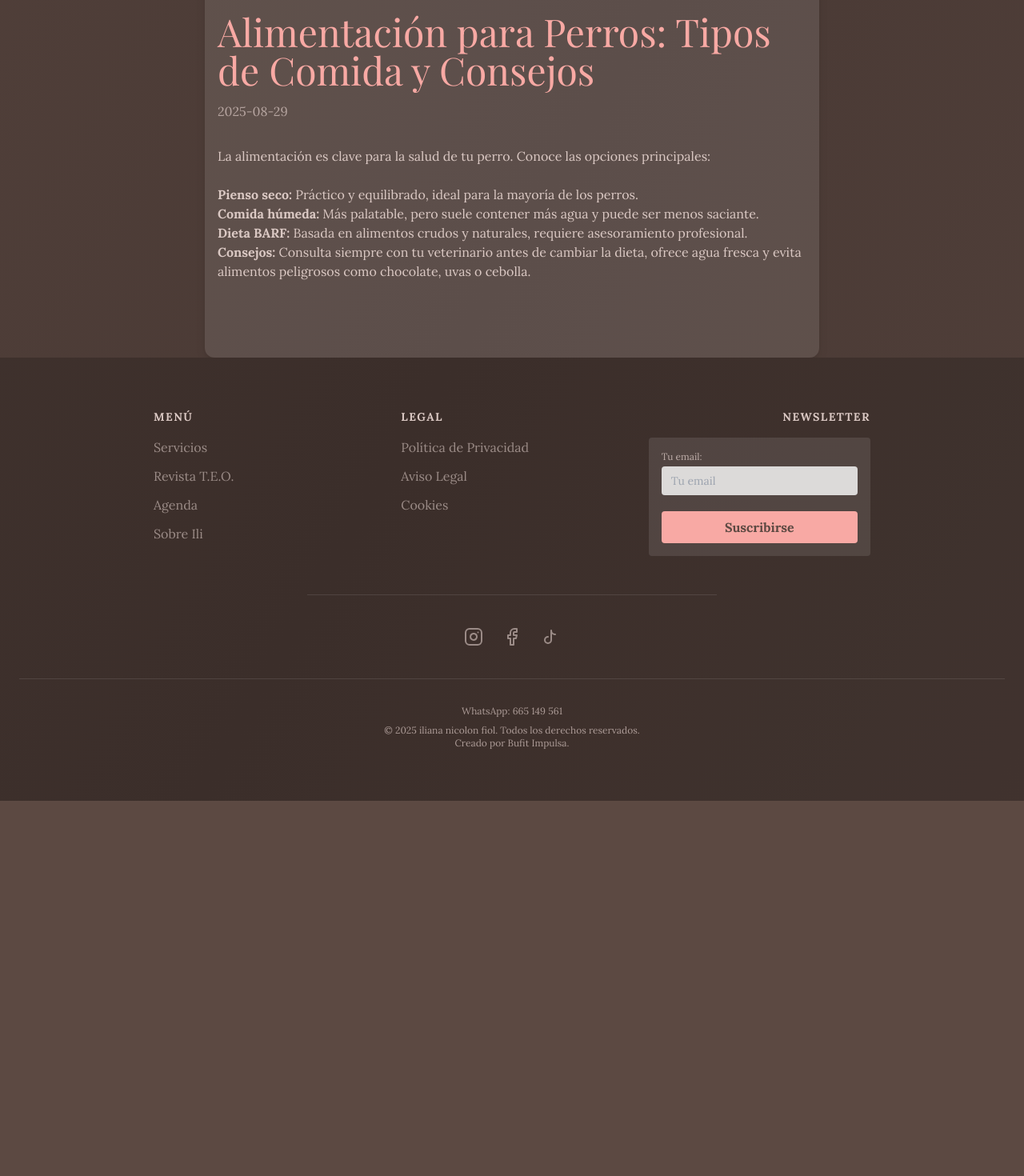
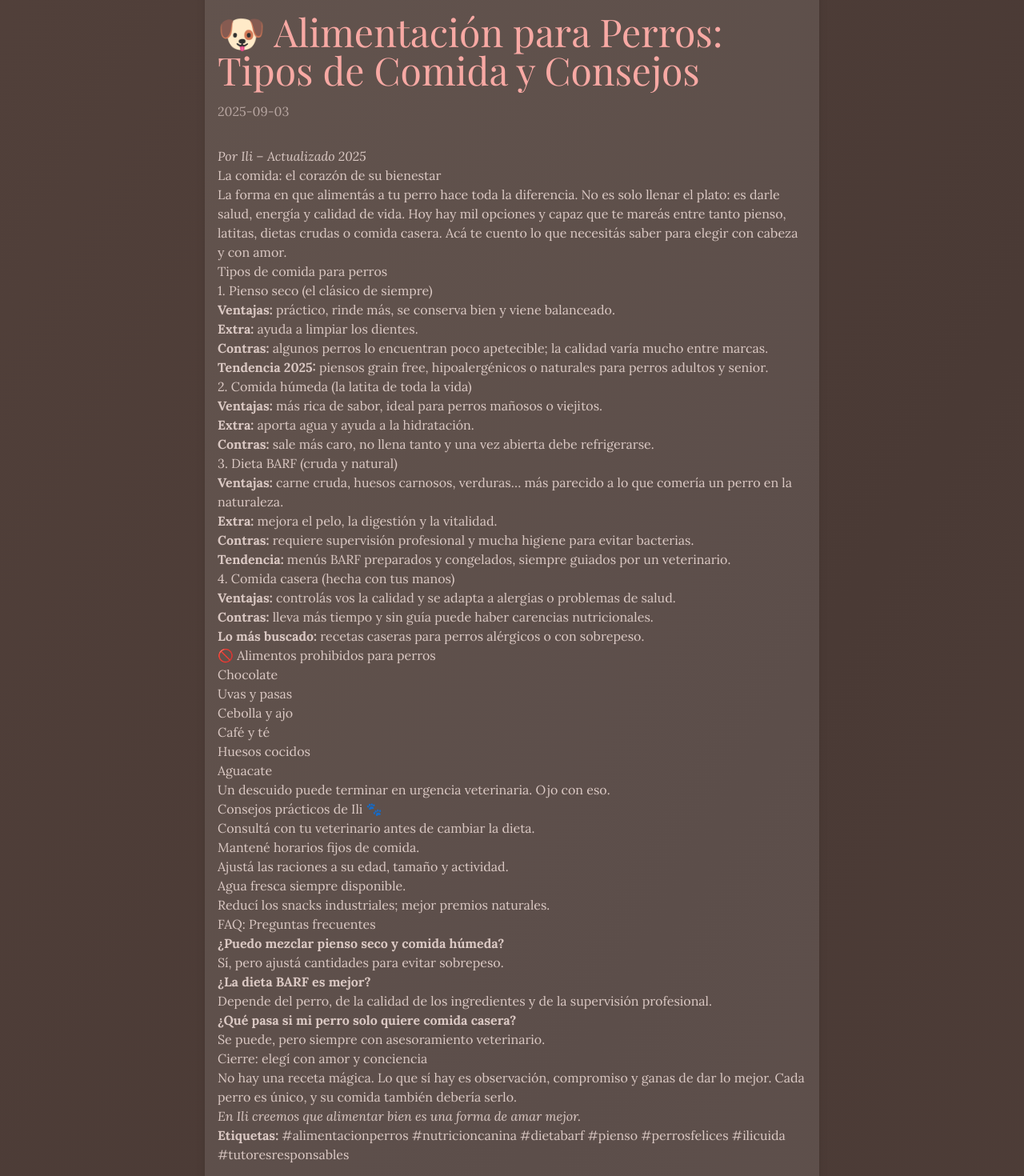
Before and after one commit to raulmcdel79/Pagina-ili, a React (Vite) app: page /blog/alimentacion-perros in a window 1280 px wide. Shown: the part 600-2070 px from the top of the page at 80% size. Before the commit the page ends 1601 px from the top, so only its background shows below. Built offline with nearby package versions, Linux system fonts and the light colour scheme; a web font is replaced by a local one.

Commit message:
Blog: actualiza 'bienvenida-blog' con título y contenido completos

```diff
--- a/components/BlogList.tsx
+++ b/components/BlogList.tsx
@@ -27,9 +27,9 @@ const posts: BlogPost[] = [
   },
   {
     slug: 'alimentacion-perros',
-    title: 'Alimentación para Perros: Tipos de Comida y Consejos',
-    date: '2025-08-29',
-    summary: 'Todo sobre alimentación canina: pienso, comida húmeda, dieta BARF y recomendaciones para una nutrición saludable.',
+  title: '🐶 Alimentación para Perros: Tipos de Comida y Consejos',
+  date: '2025-09-03',
+  summary: 'Descubrí los tipos de alimentación para perros (pienso, comida húmeda, dieta BARF y casera), consejos prácticos de nutrición y qué alimentos evitar. Guía Ili 2025.',
     image: '/imagenes/alimentacion-perros.png',
   },
 ];
--- a/components/BlogPost.tsx
+++ b/components/BlogPost.tsx
@@ -28,16 +28,94 @@ Cuidar de un perro implica mucho más que alimentarlo. Aquí tienes los puntos c
     `,
   },
   'alimentacion-perros': {
-    title: 'Alimentación para Perros: Tipos de Comida y Consejos',
-    date: '2025-08-29',
+    title: '🐶 Alimentación para Perros: Tipos de Comida y Consejos',
+    date: '2025-09-03',
     image: '/imagenes/alimentacion-perros.png',
-    description: 'Todo sobre alimentación canina: pienso, comida húmeda, dieta BARF y recomendaciones para una nutrición saludable.',
+    description: 'Descubrí los tipos de alimentación para perros (pienso, comida húmeda, dieta BARF y casera), consejos prácticos de nutrición y qué alimentos evitar. Guía Ili 2025.',
     content: `
-La alimentación es clave para la salud de tu perro. Conoce las opciones principales:<br><br>
-<b>Pienso seco:</b> Práctico y equilibrado, ideal para la mayoría de los perros.<br>
-<b>Comida húmeda:</b> Más palatable, pero suele contener más agua y puede ser menos saciante.<br>
-<b>Dieta BARF:</b> Basada en alimentos crudos y naturales, requiere asesoramiento profesional.<br>
-<b>Consejos:</b> Consulta siempre con tu veterinario antes de cambiar la dieta, ofrece agua fresca y evita alimentos peligrosos como chocolate, uvas o cebolla.
+<header>
+  <p><em>Por Ili – Actualizado 2025</em></p>
+</header>
+
+<section>
+  <h2>La comida: el corazón de su bienestar</h2>
+  <p>La forma en que alimentás a tu perro hace toda la diferencia. No es solo llenar el plato: es darle salud, energía y calidad de vida. Hoy hay mil opciones y capaz que te mareás entre tanto pienso, latitas, dietas crudas o comida casera. Acá te cuento lo que necesitás saber para elegir con cabeza y con amor.</p>
+</section>
+
+<section>
+  <h2>Tipos de comida para perros</h2>
+
+  <h3>1. Pienso seco (el clásico de siempre)</h3>
+  <ul>
+    <li><strong>Ventajas:</strong> práctico, rinde más, se conserva bien y viene balanceado.</li>
+    <li><strong>Extra:</strong> ayuda a limpiar los dientes.</li>
+    <li><strong>Contras:</strong> algunos perros lo encuentran poco apetecible; la calidad varía mucho entre marcas.</li>
+  </ul>
+  <p><strong>Tendencia 2025:</strong> piensos grain free, hipoalergénicos o naturales para perros adultos y senior.</p>
+
+  <h3>2. Comida húmeda (la latita de toda la vida)</h3>
+  <ul>
+    <li><strong>Ventajas:</strong> más rica de sabor, ideal para perros mañosos o viejitos.</li>
+    <li><strong>Extra:</strong> aporta agua y ayuda a la hidratación.</li>
+    <li><strong>Contras:</strong> sale más caro, no llena tanto y una vez abierta debe refrigerarse.</li>
+  </ul>
+
+  <h3>3. Dieta BARF (cruda y natural)</h3>
+  <ul>
+    <li><strong>Ventajas:</strong> carne cruda, huesos carnosos, verduras… más parecido a lo que comería un perro en la naturaleza.</li>
+    <li><strong>Extra:</strong> mejora el pelo, la digestión y la vitalidad.</li>
+    <li><strong>Contras:</strong> requiere supervisión profesional y mucha higiene para evitar bacterias.</li>
+  </ul>
+  <p><strong>Tendencia:</strong> menús BARF preparados y congelados, siempre guiados por un veterinario.</p>
+
+  <h3>4. Comida casera (hecha con tus manos)</h3>
+  <ul>
+    <li><strong>Ventajas:</strong> controlás vos la calidad y se adapta a alergias o problemas de salud.</li>
+    <li><strong>Contras:</strong> lleva más tiempo y sin guía puede haber carencias nutricionales.</li>
+  </ul>
+  <p><strong>Lo más buscado:</strong> recetas caseras para perros alérgicos o con sobrepeso.</p>
+</section>
+
+<section>
+  <h2>🚫 Alimentos prohibidos para perros</h2>
+  <ul>
+    <li>Chocolate</li>
+    <li>Uvas y pasas</li>
+    <li>Cebolla y ajo</li>
+    <li>Café y té</li>
+    <li>Huesos cocidos</li>
+    <li>Aguacate</li>
+  </ul>
+  <p>Un descuido puede terminar en urgencia veterinaria. Ojo con eso.</p>
+</section>
+
+<section>
+  <h2>Consejos prácticos de Ili 🐾</h2>
+  <ol>
+    <li>Consultá con tu veterinario antes de cambiar la dieta.</li>
+    <li>Mantené horarios fijos de comida.</li>
+    <li>Ajustá las raciones a su edad, tamaño y actividad.</li>
+    <li>Agua fresca siempre disponible.</li>
+    <li>Reducí los snacks industriales; mejor premios naturales.</li>
+  </ol>
+</section>
+
+<section>
+  <h2>FAQ: Preguntas frecuentes</h2>
+  <p><strong>¿Puedo mezclar pienso seco y comida húmeda?</strong><br>Sí, pero ajustá cantidades para evitar sobrepeso.</p>
+  <p><strong>¿La dieta BARF es mejor?</strong><br>Depende del perro, de la calidad de los ingredientes y de la supervisión profesional.</p>
+  <p><strong>¿Qué pasa si mi perro solo quiere comida casera?</strong><br>Se puede, pero siempre con asesoramiento veterinario.</p>
+</section>
+
+<section>
+  <h2>Cierre: elegí con amor y conciencia</h2>
+  <p>No hay una receta mágica. Lo que sí hay es observación, compromiso y ganas de dar lo mejor. Cada perro es único, y su comida también debería serlo.</p>
+  <p><em>En Ili creemos que alimentar bien es una forma de amar mejor.</em></p>
+</section>
+
+<footer>
+  <p><strong>Etiquetas:</strong> #alimentacionperros #nutricioncanina #dietabarf #pienso #perrosfelices #ilicuida #tutoresresponsables</p>
+</footer>
     `,
   },
 };
```
